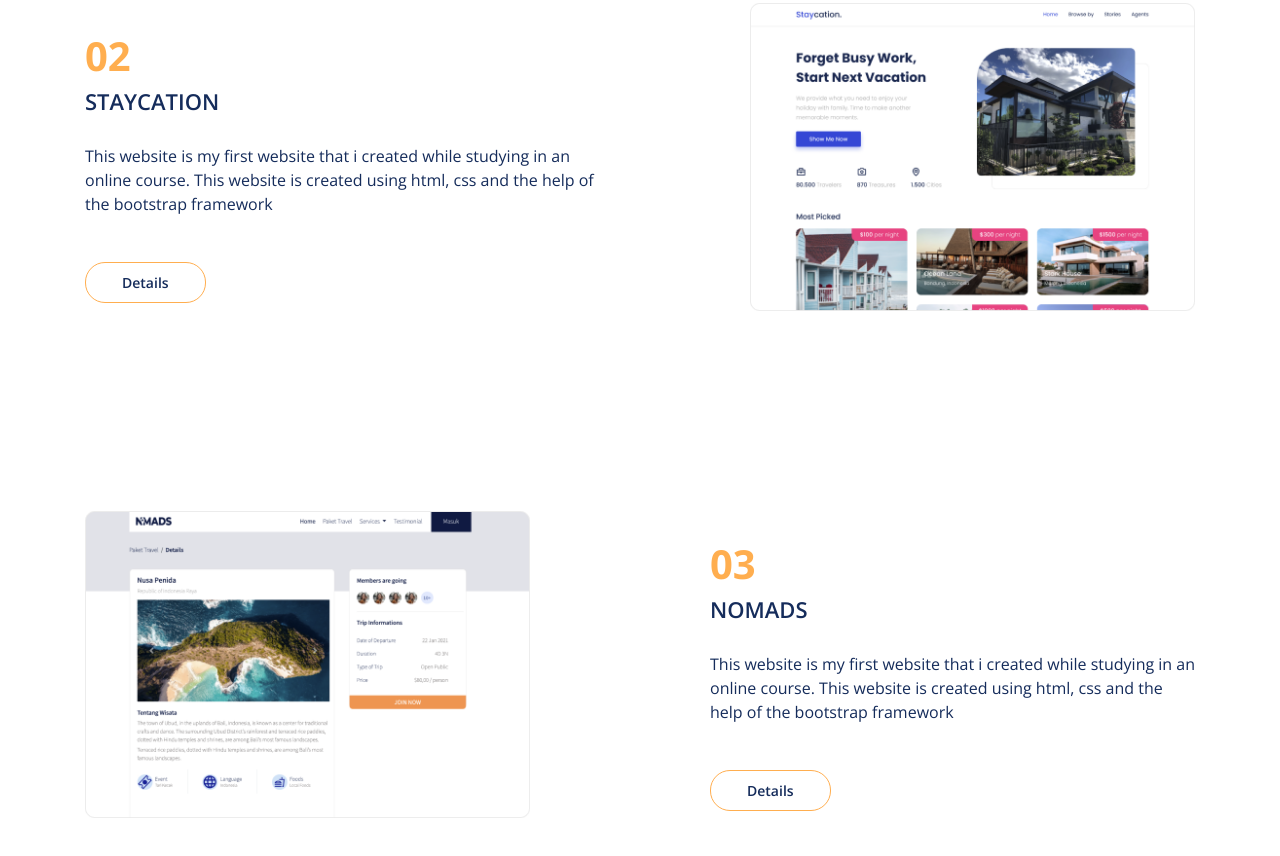
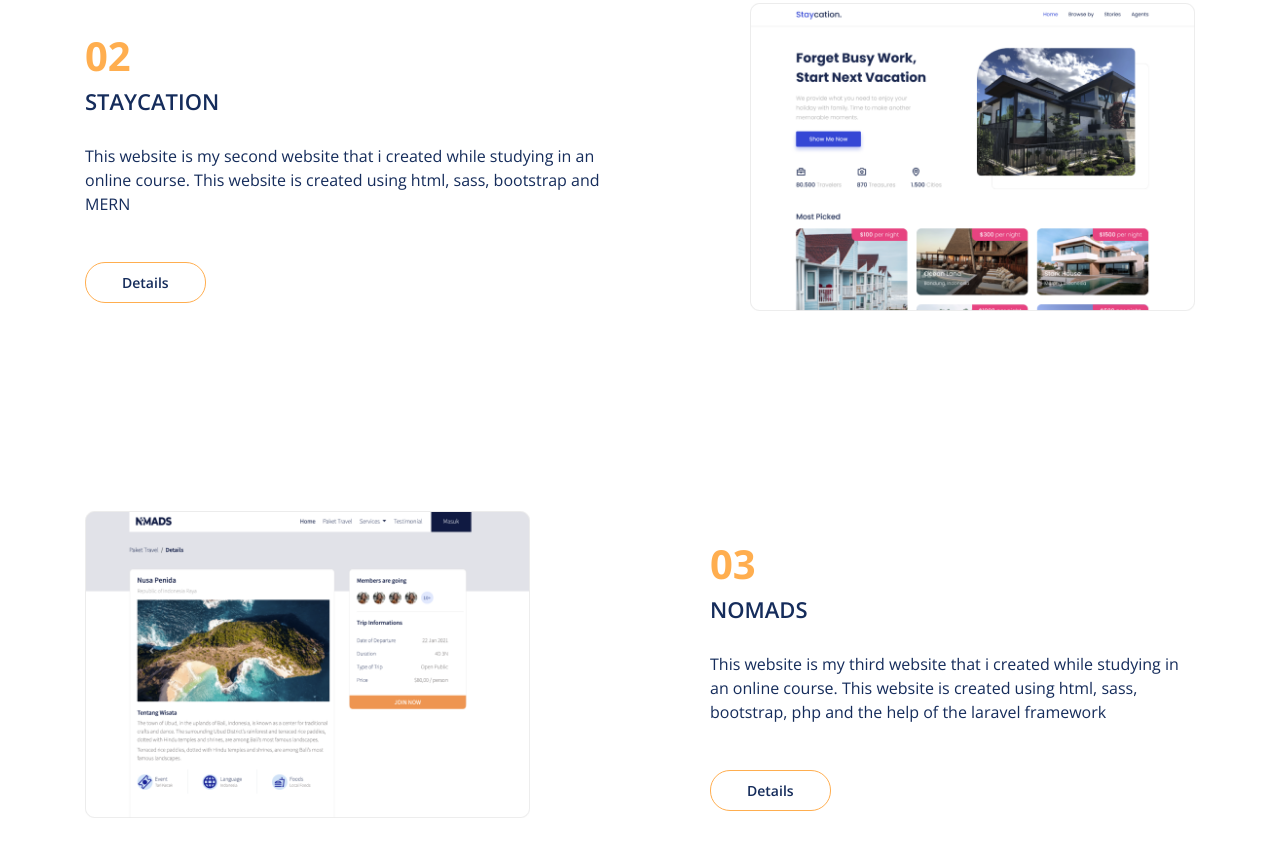
Before and after one commit to PeterChristoval/peterchristoval.github.io, a plain HTML site: page index.html in a window 1280 px wide. Shown: the part 1242-2098 px from the top of the page. Drawn offline with nearby package versions, Linux system fonts and the light colour scheme.

Commit message:
mengganti kata - kata penjelasan project

```diff
--- a/index.html
+++ b/index.html
@@ -78,7 +78,7 @@
                     <div class="col-7 description description-2 mr-md-auto">
                         <h2>02</h2>
                         <h4>STAYCATION</h4>
-                        <p>This website is my first website that i created while studying in an online course. This website is created using html, css and the help of the bootstrap framework</p>
+                        <p>This website is my second website that i created while studying in an online course. This website is created using html, sass, bootstrap and MERN</p>
                         <button type="button" class="btn" data-toggle="modal" data-target="#staycation">Details</button>
                     </div>
                     <div class="col-12 col-md-5 staycation">
@@ -90,7 +90,7 @@
                     <div class="col-7 description description-3">
                         <h2>03</h2>
                         <h4>NOMADS</h4>
-                        <p>This website is my first website that i created while studying in an online course. This website is created using html, css and the help of the bootstrap framework</p>
+                        <p>This website is my third website that i created while studying in an online course. This website is created using html, sass, bootstrap, php and the help of the laravel framework</p>
                         <button type="button" class="btn" data-toggle="modal" data-target="#nomads">Details</button>
                     </div>
                 </div>
--- a/style.css
+++ b/style.css
@@ -72,7 +72,7 @@ body {
 .hire-me {
     margin-top: 8px;
     border: none;
-    background: linear-gradient(180deg, rgba(255, 173, 77, 0.5) 0%, #FFAE4F 100%);
+    background: linear-gradient(180deg, rgba(255, 173, 77, 0.8) 0%, #FFAE4F 100%);
     border-radius: 20px;
     font-size: 10px;
     padding: 8px;
```
